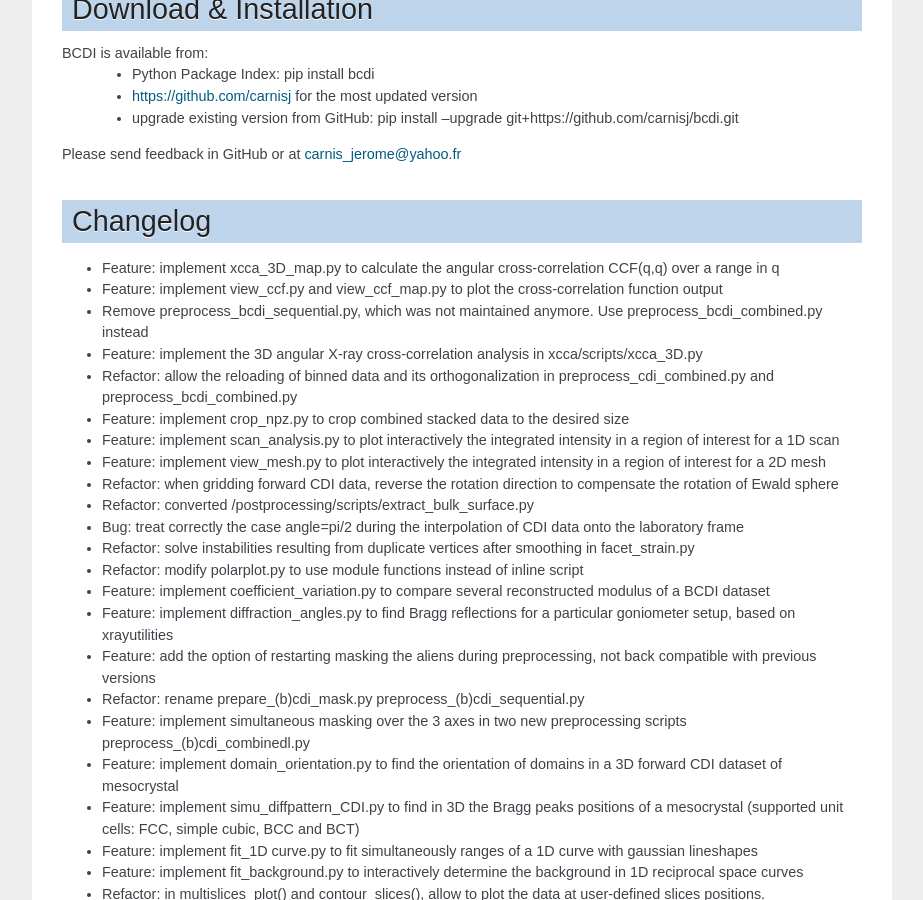
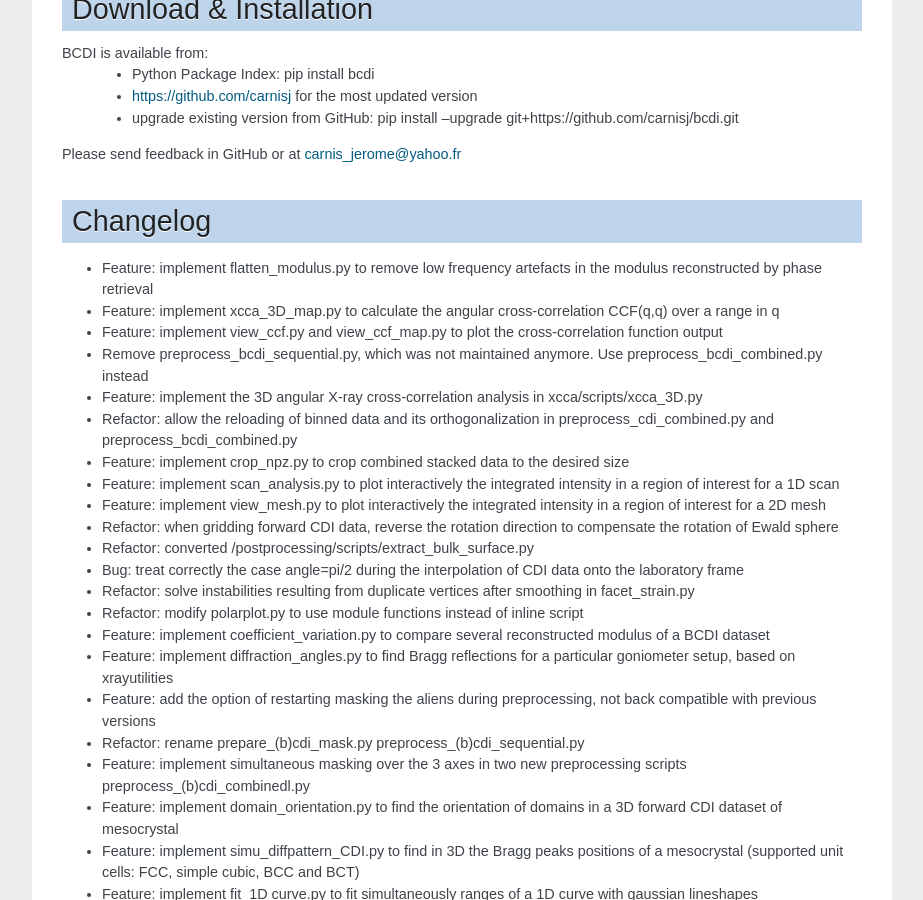
Before and after one commit to carnisj/bcdi, a Sphinx documentation site: the page built from doc/index.rst, in a window 1280 px wide and 900 px high, scrolled down 1499 px. Shown: the whole window, without its empty margins (198-1121 px from the left). Built offline with Sphinx 7.4.7, drawn with Linux system fonts in a browser that asks for light colours.

Commit message:
Update the list of scripts

```diff
--- a/HISTORY.rst
+++ b/HISTORY.rst
@@ -1,3 +1,5 @@
+* Feature: implement flatten_modulus.py to remove low frequency artefacts in the modulus reconstructed by phase retrieval
+
 * Feature: implement xcca_3D_map.py to calculate the angular cross-correlation CCF(q,q) over a range in q
 
 * Feature: implement view_ccf.py and view_ccf_map.py to plot the cross-correlation function output
--- a/setup.py
+++ b/setup.py
@@ -23,7 +23,8 @@ setup(name='bcdi', version='0.0.8',
       # package_data={'bcdi/preprocessing': ['bcdi/preprocessing/alias_dict.txt']},  # the file needs to be in a package
       # data_files=[('bcdi/data', ['bcdi/data/S978_LLKf000.460.cxi'])], # data files will be installed
       # outtside of the package, which is not ideal
-      scripts=['bcdi/experiment/scripts/ccd_calib.py',
+      scripts=['bcdi/algorithms/scripts/flatten_modulus.py',
+               'bcdi/experiment/scripts/ccd_calib.py',
                'bcdi/experiment/scripts/ccd_calib_cristal.py',
                'bcdi/experiment/scripts/ccd_calib_sixs.py',
                'bcdi/facet_recognition/scripts/facet_strain.py',
```
Also changed, not shown: doc/scripts/index.rst (+12 -1 lines).
